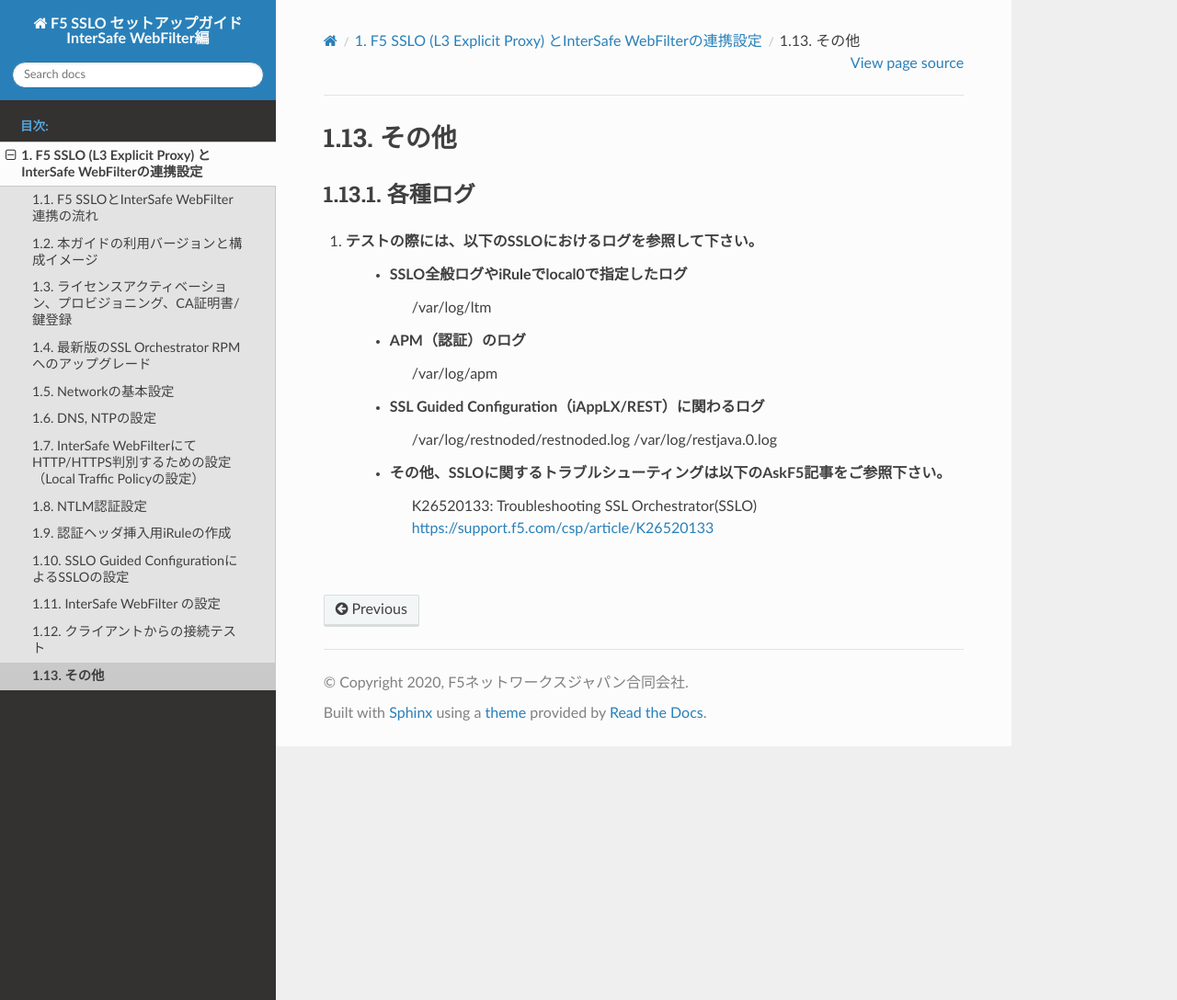
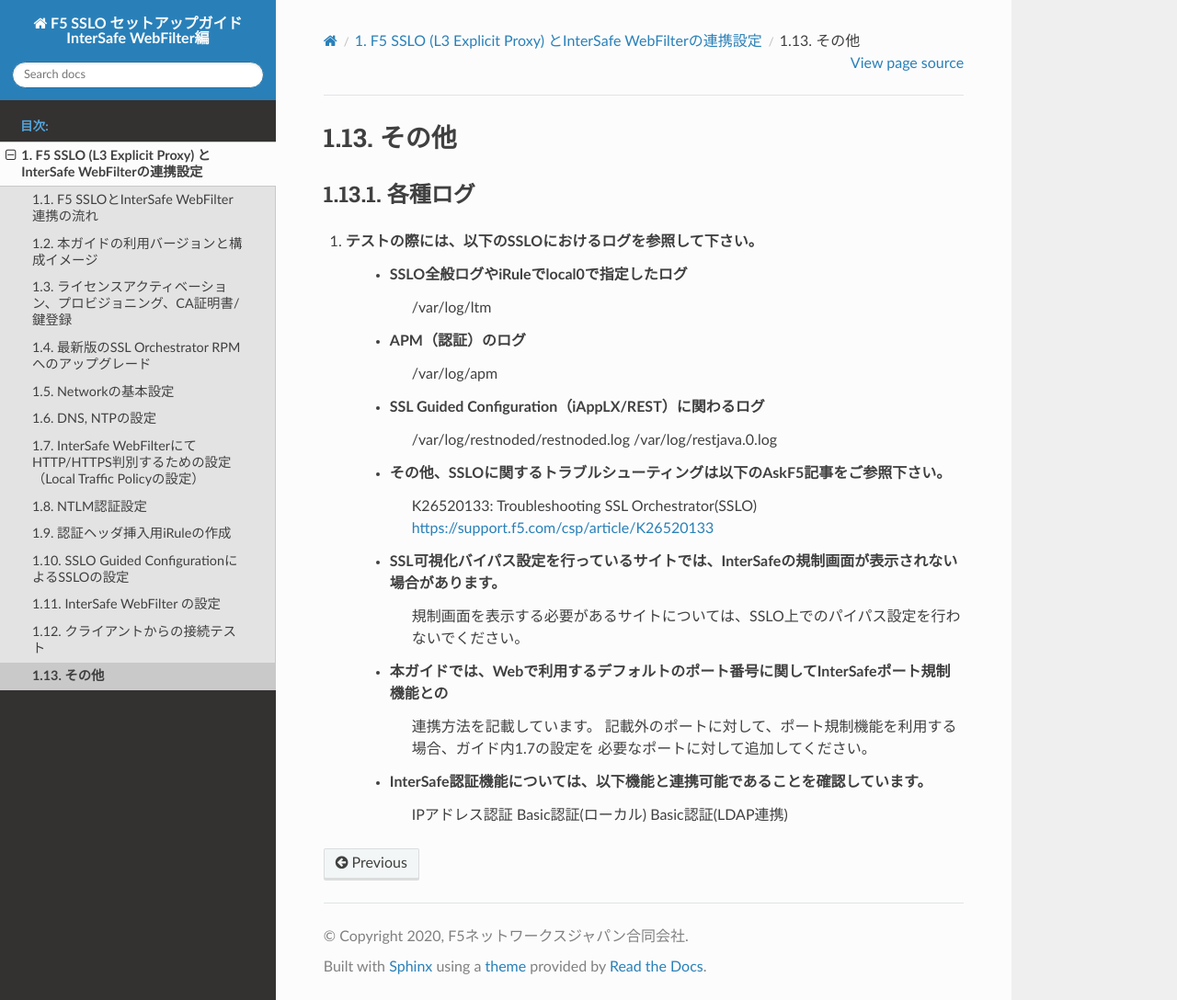
Before and after one commit to BeF5/f5j-sslo-iswf, a Sphinx documentation site: the page built from docs/content1/module14/module14.rst, in a window 1280 px wide and 1088 px high. Shown: the whole window at 92% size. Built offline with Sphinx 7.4.7 and the Read the Docs theme 2.0.0, drawn with Linux system fonts in a browser that asks for light colours.

Commit message:
no message

```diff
--- a/docs/content1/module14/module14.rst
+++ b/docs/content1/module14/module14.rst
@@ -18,4 +18,16 @@
     * その他、SSLOに関するトラブルシューティングは以下のAskF5記事をご参照下さい。
         K26520133: Troubleshooting SSL Orchestrator(SSLO)
         https://support.f5.com/csp/article/K26520133
-    |
+
+    * SSL可視化バイパス設定を行っているサイトでは、InterSafeの規制画面が表示されない場合があります。
+        規制画面を表示する必要があるサイトについては、SSLO上でのパイパス設定を行わないでください。
+
+    * 本ガイドでは、Webで利用するデフォルトのポート番号に関してInterSafeポート規制機能との
+        連携方法を記載しています。
+        記載外のポートに対して、ポート規制機能を利用する場合、ガイド内1.7の設定を
+        必要なポートに対して追加してください。
+
+    * InterSafe認証機能については、以下機能と連携可能であることを確認しています。
+        IPアドレス認証
+        Basic認証(ローカル)
+        Basic認証(LDAP連携)
```
